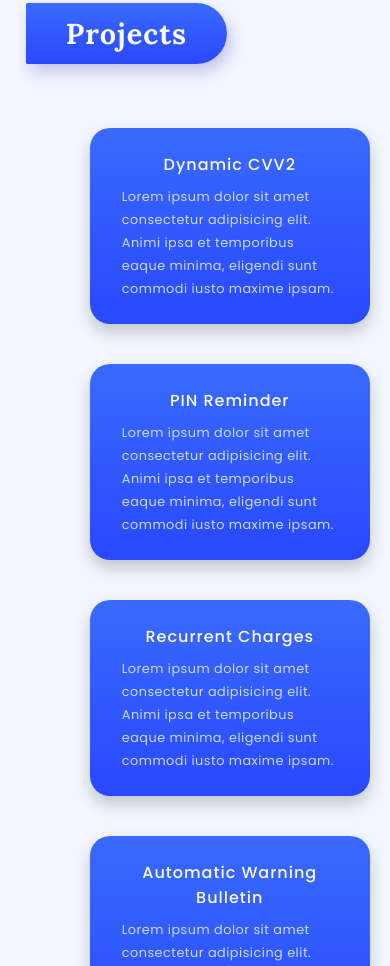
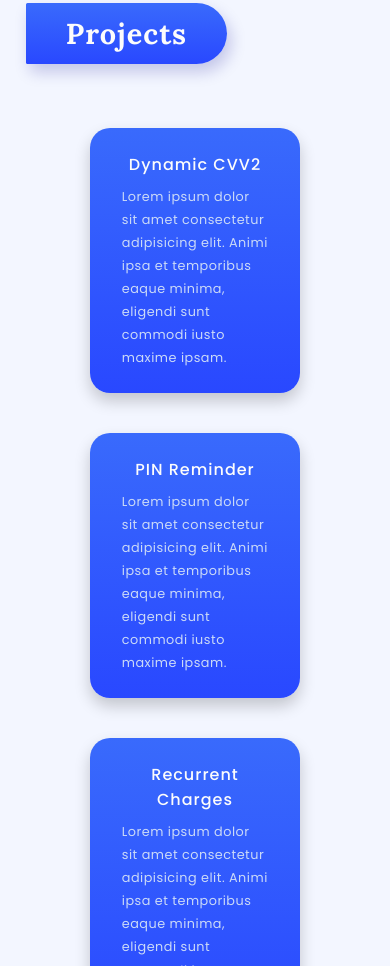
Before and after one commit to ramainampudi/ramakrishna, a website: page index.html in a window 390 px wide. Shown: the part 1034-2000 px from the top of the page. Drawn offline with Linux system fonts and the light colour scheme.

Commit message:
Correct responsive for project cards

```diff
--- a/sass/pages/_home.scss
+++ b/sass/pages/_home.scss
@@ -22,6 +22,10 @@
     align-items: center;
     justify-items: center;
     gap: 5rem;
+    @media only screen and (max-width: 56.25em) {
+      grid-template-columns: repeat(auto-fit, minmax(25rem, 1fr));
+      justify-content: center;
+    }
   }
 }
 
```
Also changed, not shown: css/style.css.
